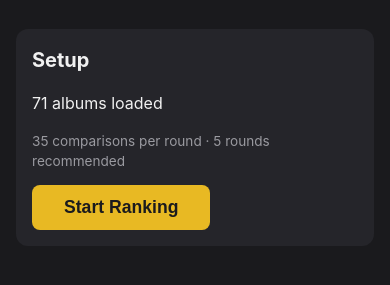
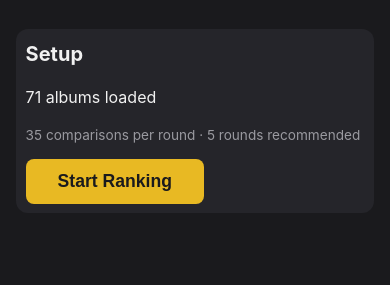
Before and after one commit to chrisglein/bracket-game, a plain HTML site: page index.html in a window 390 px wide. Shown: the part 135-420 px from the top of the page. Drawn offline with Linux system fonts and the light colour scheme.

Commit message:
Tighten up mobile spacing

```diff
--- a/styles.css
+++ b/styles.css
@@ -306,10 +306,16 @@ body {
 #bracket #start-btn:disabled { opacity: 0.4; cursor: default; }
 
 @media (max-width: 600px) {
-  #bracket #matchup { gap: 0.5rem; }
-  #bracket section { padding: 1rem; }
-  #bracket .card { padding: 0.5rem; gap: 0.4rem; }
-  #bracket .card-art { width: 84px; height: 84px; }
+  #bracket {
+    margin-left: -0.5rem;
+    margin-right: -0.5rem;
+    padding-left: 0.5rem;
+    padding-right: 0.5rem;
+  }
+  #bracket section { padding: 0.6rem; }
+  #bracket #matchup { gap: 0.4rem; }
+  #bracket .card { padding: 0.4rem; gap: 0.4rem; min-width: 0; }
+  #bracket .card-art { width: 100%; height: auto; aspect-ratio: 1 / 1; }
   #bracket .card .title { font-size: 0.9rem; }
   #bracket .vs { font-size: 1rem; }
 }
```
